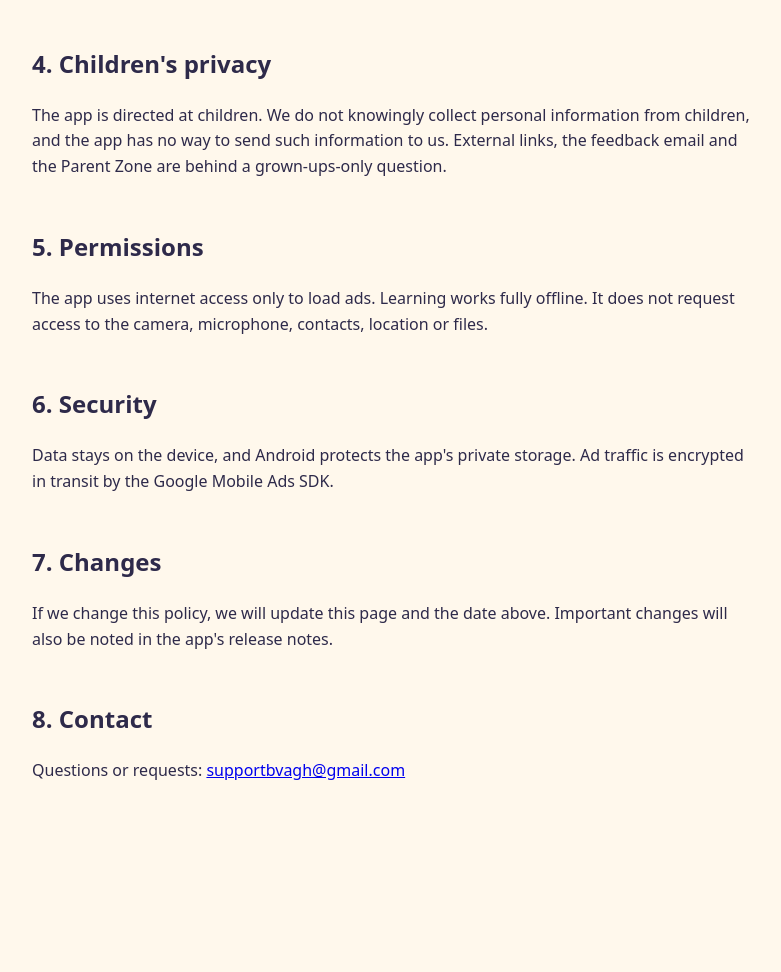
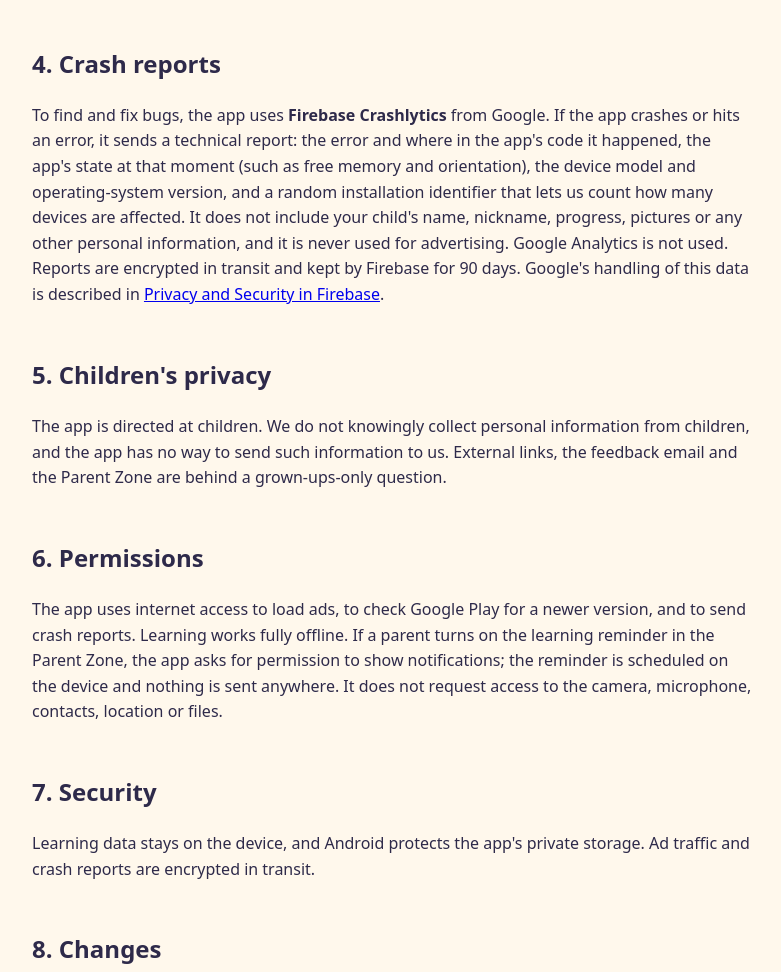
Before and after one commit to bvaghasiya09-hue/tumtum-kids-privacy, a plain HTML site: page index.html in a window 1280 px wide. Shown: the part 1237-2209 px from the top of the page, without its empty margins (248-1029 px from the left). Before the commit the page ends 2101 px from the top, so only its background shows below. Drawn offline with Linux system fonts and the light colour scheme.

Commit message:
Add files via upload

```diff
--- a/index.html
+++ b/index.html
@@ -15,9 +15,9 @@
 <body>
 <main>
 <h1>Tumtum Kids – Privacy Policy</h1>
-<p class="muted">Last updated: 23 November 2026</p>
+<p class="muted">Last updated: 24 November 2026</p>
 
-<p>Tumtum Kids ("the app") is a learning app for children aged 2 to 8, made by BVaghasiya ("we"). We designed it so that children can learn without anyone collecting their personal information. This policy explains what the app stores, what our advertising partner receives, and the choices you have.</p>
+<p>Tumtum Kids ("the app") is a learning app for children aged 2 to 8, made by BVaghasiya ("we"). We designed it so that children can learn without anyone collecting their personal information. This policy explains what the app stores, what our service providers for advertising and crash reports receive, and the choices you have.</p>
 
 <h2>1. Information we collect</h2>
 <p><strong>We do not collect any personal information.</strong> The app has no accounts, no sign-in and no chat, and it never asks for an email address, phone number, photo, contacts or location.</p>
@@ -25,7 +25,7 @@
 <h2>2. Information stored only on your device</h2>
 <p>To work, the app keeps the following on the device itself. It is never sent to us or to anyone else:</p>
 <ul>
-  <li>Settings, such as level, daily goal, sound, music and break reminder</li>
+  <li>Settings, such as level, daily goal, sound, music, break reminder and learning reminder</li>
   <li>An optional first name or nickname, used only for the greeting</li>
   <li>Learning progress, stars, badges and days of learning</li>
   <li>Pictures your child colours or draws, kept in the app's private storage</li>
@@ -42,19 +42,22 @@
 </ul>
 <p>To deliver and measure ads and to prevent fraud, the Google Mobile Ads SDK may process limited technical data, such as the IP address (used for approximate location and then discarded), device type and operating system, app interactions with ads, and diagnostic data. Google's handling of this data is described in its <a href="https://policies.google.com/technologies/partner-sites">partner sites policy</a> and its <a href="https://support.google.com/admob/answer/6223431">guidance on child-directed treatment</a>.</p>
 
-<h2>4. Children's privacy</h2>
+<h2>4. Crash reports</h2>
+<p>To find and fix bugs, the app uses <strong>Firebase Crashlytics</strong> from Google. If the app crashes or hits an error, it sends a technical report: the error and where in the app's code it happened, the app's state at that moment (such as free memory and orientation), the device model and operating-system version, and a random installation identifier that lets us count how many devices are affected. It does not include your child's name, nickname, progress, pictures or any other personal information, and it is never used for advertising. Google Analytics is not used. Reports are encrypted in transit and kept by Firebase for 90 days. Google's handling of this data is described in <a href="https://firebase.google.com/support/privacy">Privacy and Security in Firebase</a>.</p>
+
+<h2>5. Children's privacy</h2>
 <p>The app is directed at children. We do not knowingly collect personal information from children, and the app has no way to send such information to us. External links, the feedback email and the Parent Zone are behind a grown-ups-only question.</p>
 
-<h2>5. Permissions</h2>
-<p>The app uses internet access only to load ads. Learning works fully offline. It does not request access to the camera, microphone, contacts, location or files.</p>
+<h2>6. Permissions</h2>
+<p>The app uses internet access to load ads, to check Google Play for a newer version, and to send crash reports. Learning works fully offline. If a parent turns on the learning reminder in the Parent Zone, the app asks for permission to show notifications; the reminder is scheduled on the device and nothing is sent anywhere. It does not request access to the camera, microphone, contacts, location or files.</p>
 
-<h2>6. Security</h2>
-<p>Data stays on the device, and Android protects the app's private storage. Ad traffic is encrypted in transit by the Google Mobile Ads SDK.</p>
+<h2>7. Security</h2>
+<p>Learning data stays on the device, and Android protects the app's private storage. Ad traffic and crash reports are encrypted in transit.</p>
 
-<h2>7. Changes</h2>
+<h2>8. Changes</h2>
 <p>If we change this policy, we will update this page and the date above. Important changes will also be noted in the app's release notes.</p>
 
-<h2>8. Contact</h2>
+<h2>9. Contact</h2>
 <p>Questions or requests: <a href="mailto:supportbvagh@gmail.com">supportbvagh@gmail.com</a></p>
 </main>
 </body>
```
